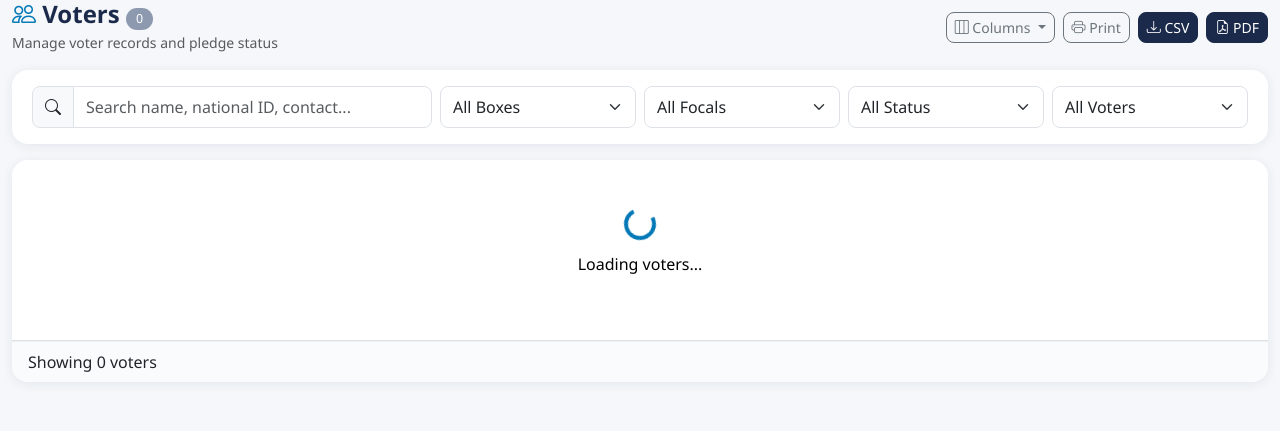
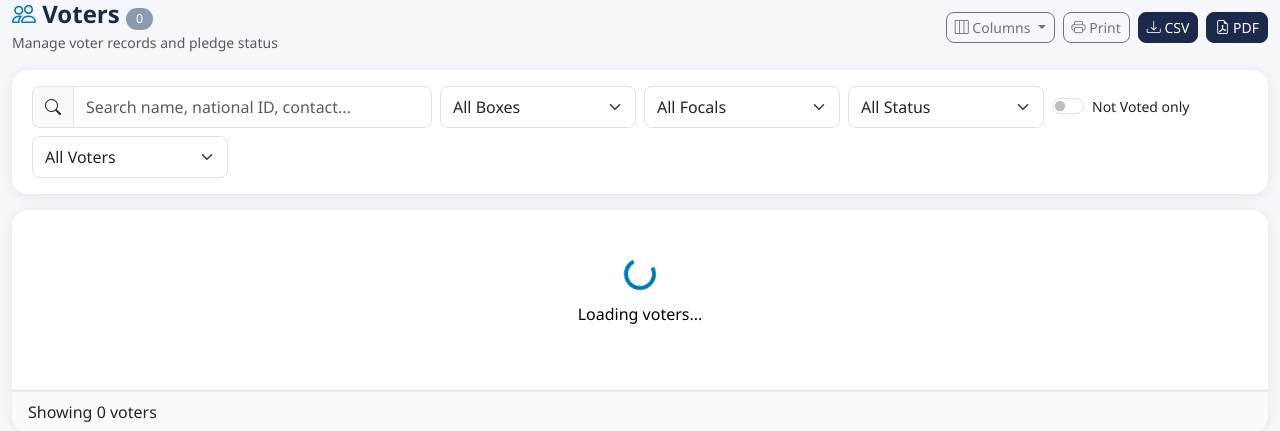
Before and after one commit to rishal1123/Vote-Council-Bussiness, a Python web app: template app/templates/voters/list.html in a window 1280 px wide. Shown: the top 431 px of the page. Run offline with Jinja, Linux system fonts and the light colour scheme; the template is opened without the code that fills it, so the values that code supplies are empty.

Commit message:
Add Voted filter and Not Voted toggle to voters list
- Status filter: added "Voted (All)" option showing all who voted
- Backend: vote_status accepts "voted" to filter != not_voted
- Not Voted toggle: switch to show only unvoted, saved in localStorage
- Toggle disables status dropdown when active for clarity

Co-Authored-By: Claude Opus 4.6 (1M context) <noreply@anthropic.com>

```diff
--- a/app/templates/voters/list.html
+++ b/app/templates/voters/list.html
@@ -83,11 +83,18 @@
                 <div class="col-6 col-sm-3 col-md-2">
                     <select class="form-select" id="statusFilter" name="vote_status">
                         <option value="">All Status</option>
+                        <option value="voted">Voted (All)</option>
                         <option value="not_voted">Not Voted</option>
                         <option value="voted_pledged">Voted Pledged</option>
                         <option value="voted_other">Voted Other</option>
                         <option value="undecided">Undecided</option>
                     </select>
+                </div>
+                <div class="col-auto d-flex align-items-center">
+                    <div class="form-check form-switch">
+                        <input class="form-check-input" type="checkbox" id="notVotedToggle">
+                        <label class="form-check-label small" for="notVotedToggle">Not Voted only</label>
+                    </div>
                 </div>
                 <div class="col-6 col-sm-3 col-md-2">
                     <select class="form-select" id="pledgedFilter" name="is_pledged">
@@ -269,10 +276,38 @@ async function resetColumnPrefs() {
 
 function isColVisible(col) { return visibleCols[col] ?? false; }
 
-// Load initial data
+// Not Voted toggle
+function loadNotVotedPref() {
+    const saved = localStorage.getItem('votecouncil_not_voted_default');
+    const toggle = document.getElementById('notVotedToggle');
+    if (saved === 'true') {
+        toggle.checked = true;
+        document.getElementById('statusFilter').value = 'not_voted';
+        document.getElementById('statusFilter').disabled = true;
+    }
+}
+
 document.addEventListener('DOMContentLoaded', async () => {
     await loadColumnPrefs();
     await loadFilters();
+
+    // Not Voted toggle handler
+    const toggle = document.getElementById('notVotedToggle');
+    loadNotVotedPref();
+    toggle.addEventListener('change', () => {
+        localStorage.setItem('votecouncil_not_voted_default', toggle.checked);
+        const statusFilter = document.getElementById('statusFilter');
+        if (toggle.checked) {
+            statusFilter.value = 'not_voted';
+            statusFilter.disabled = true;
+        } else {
+            statusFilter.value = '';
+            statusFilter.disabled = false;
+        }
+        currentPage = 0;
+        loadVoters();
+    });
+
     applyUrlParams();
     buildTableHeader();
     loadVoters();
```
Also changed, not shown: app/routers/voters.py (+16 -4 lines).
